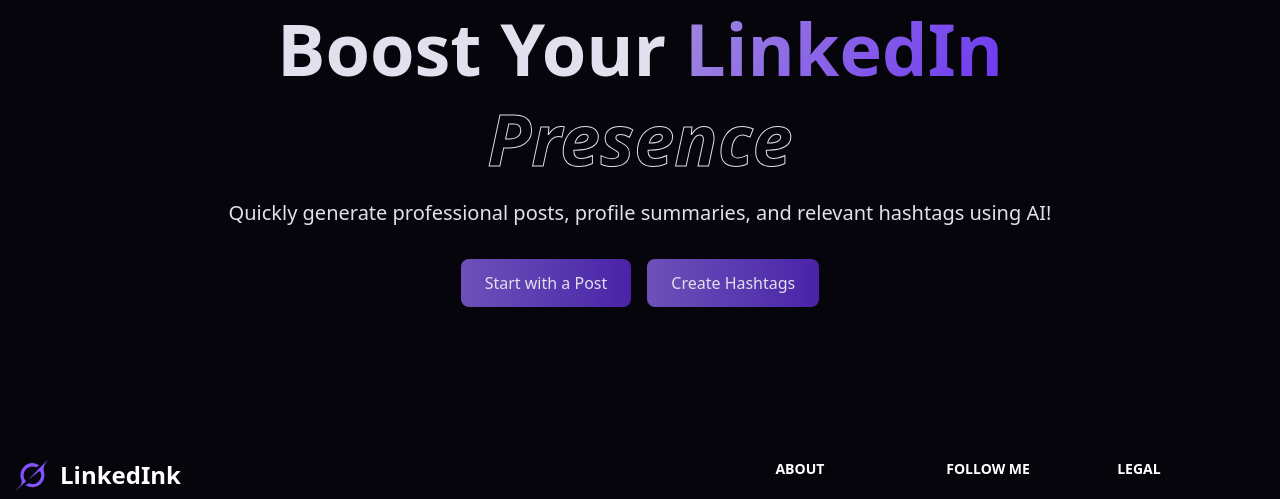
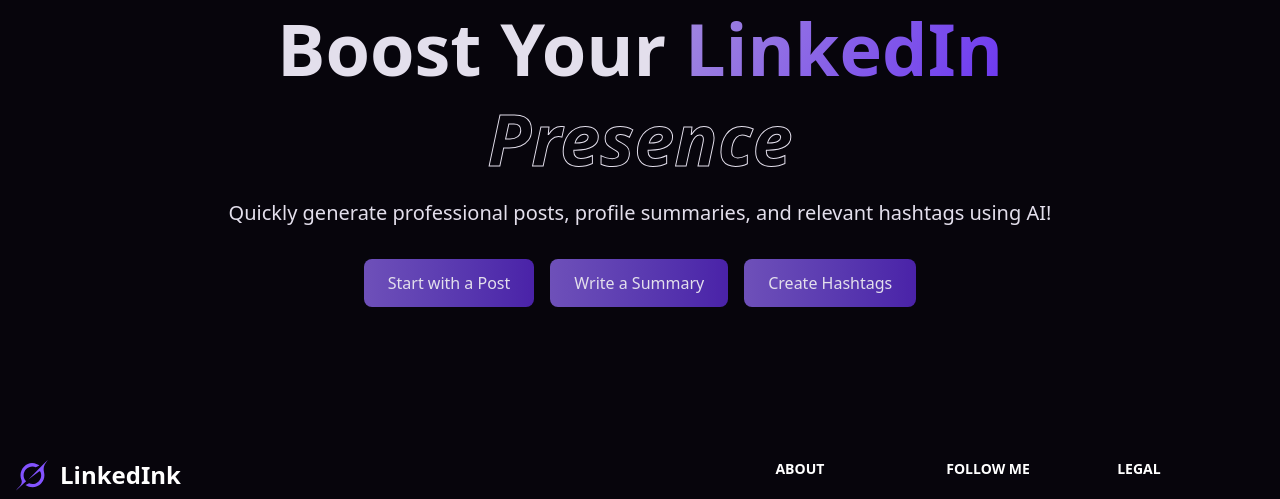
Before and after one commit to CodeWithRushil/LinkedInk, a Node server app: page / in a window 1280 px wide. Shown: the part 237-736 px from the top of the page. Run offline with Node 20, Linux system fonts and the light colour scheme; style sheets or scripts are compiled from the project's sources; some libraries are stand-ins or nearby versions.

Commit message:
add-summary

```diff
--- a/views/index.ejs
+++ b/views/index.ejs
@@ -38,10 +38,10 @@
                 class="px-6 py-3 rounded-lg bg-gradient-to-r from-[#6e50b9] to-[#4a22a8] hover:from-[#2d1363] hover:to-[#1c0b45] text-[#e3dfec] font-medium transition duration-200">
                 Start with a Post
               </a>
-              <!-- <a href="/generate-summary"
+              <a href="/generate-summary"
                 class="px-6 py-3 rounded-lg bg-gradient-to-r from-[#6e50b9] to-[#4a22a8] hover:from-[#2d1363] hover:to-[#1c0b45] text-[#e3dfec] font-medium transition duration-200">
                 Write a Summary
-              </a> Removed as of now-->
+              </a>
               <a href="/generate-hashtags"
                 class="px-6 py-3 rounded-lg bg-gradient-to-r from-[#6e50b9] to-[#4a22a8] hover:from-[#2d1363] hover:to-[#1c0b45] text-[#e3dfec] font-medium transition duration-200">
                 Create Hashtags
```
